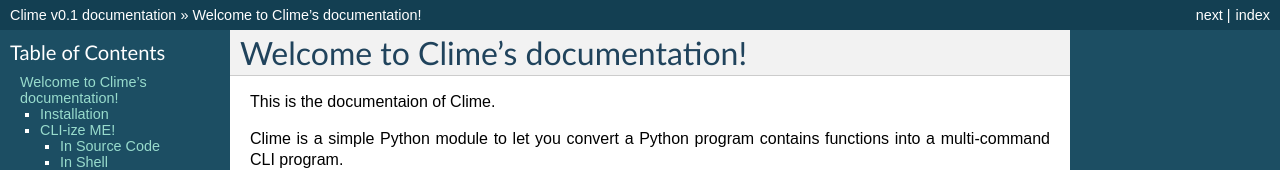
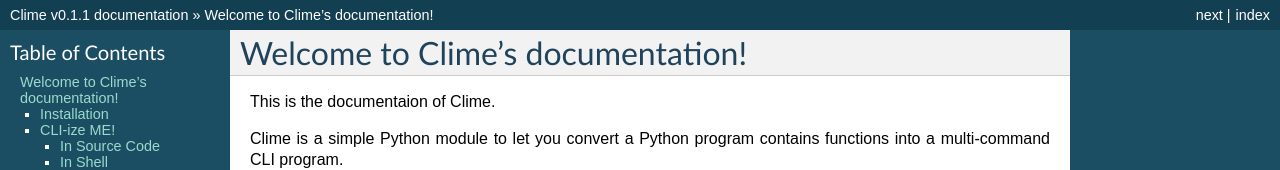
Before and after one commit to moskytw/clime, a Sphinx documentation site: the page built from docs/index.rst, in a window 1280 px wide and 900 px high. Shown: the top 170 px of the window. Built offline with Sphinx 7.4.7, drawn with Linux system fonts in a browser that asks for light colours; some of the changed text lies outside the part shown.

Commit message:
changed the version number

```diff
--- a/docs/conf.py
+++ b/docs/conf.py
@@ -50,7 +50,7 @@
 # The short X.Y version.
 version = 'v0.1'
 # The full version, including alpha/beta/rc tags.
-release = 'v0.1'
+release = 'v0.1.1'
 
 # The language for content autogenerated by Sphinx. Refer to documentation
 # for a list of supported languages.
--- a/setup.py
+++ b/setup.py
@@ -6,7 +6,7 @@
     name    = 'clime',
     description = 'Easily convert your Python functions into multi-command CLI program.',
     long_description = long_description,
-    version = '0.1',
+    version = '0.1.1',
     author  = 'Mosky',
     author_email = 'mosky.tw@gmail.com',
     url = 'http://docs.mosky.tw/clime',
```
